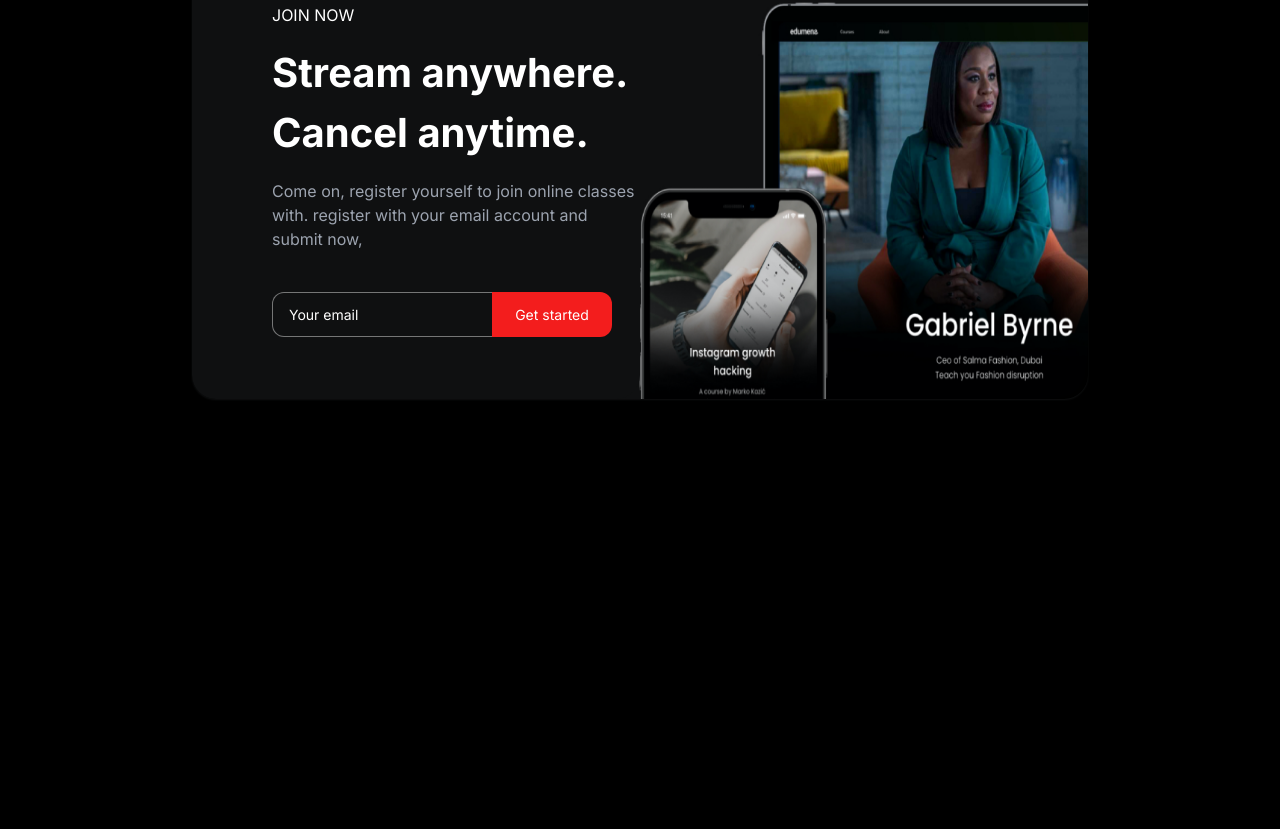
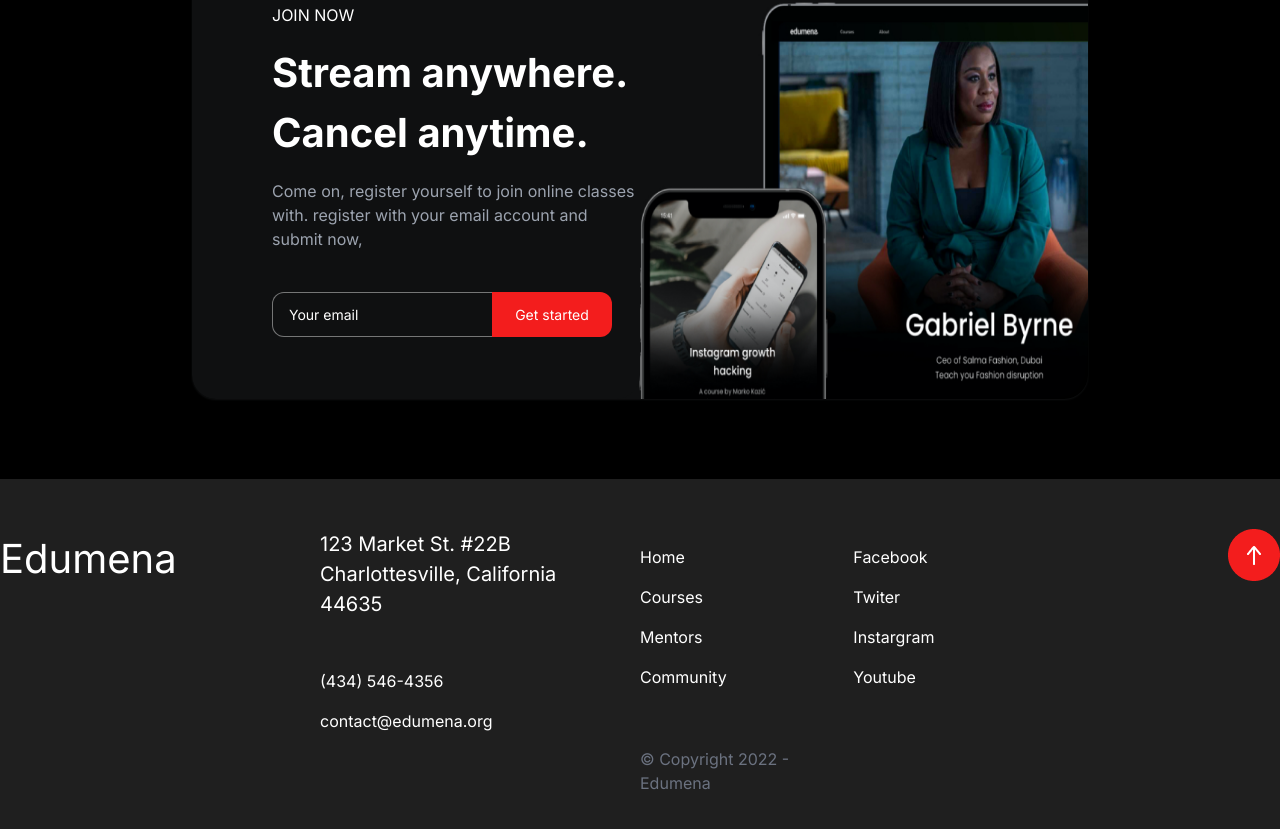
Before and after one commit to ladraniamine/courses-platform, a React (Create React App) app: page / in a window 1280 px wide. Shown: the part 9033-9862 px from the top of the page. Before the commit the page ends 9512 px from the top, so only its background shows below. Built offline with nearby package versions, Linux system fonts and the light colour scheme.

Commit message:
add footer

```diff
--- a/src/App.js
+++ b/src/App.js
@@ -3,6 +3,7 @@ import "./app.css"
 import Header from './component/Header';
 import About from './container/About';
 import Client from './container/Client';
+import Footer from './container/Footer';
 import Home from './container/Home';
 import Mentor from './container/Mentor';
 
@@ -10,11 +11,12 @@ const App = () => {
 
   return (
   <div  className='text-center'>
-   <Header/>
+   <Header />
    <Home />
    <About />
    <Mentor />
    <Client />
+   <Footer />
   </div>
   );
 };
--- /dev/null
+++ b/src/container/Footer.jsx
@@ -0,0 +1,37 @@
+import React from 'react'
+
+const Footer = () => {
+  return (
+    <div className='text-white bg-[#1F1F1F] py-[50px] '>
+      <div className="container m-auto grid grid-cols-12">
+        <div className='col-span-3 text-bold text-[40px] text-start'>
+        Edumena
+        </div>
+        <div className='col-span-3 text-start'>
+          <span className='block w-[250px] text-[20px]'>123 Market St. #22B Charlottesville, California 44635</span>
+          <span className='block mt-[50px]'>(434) 546-4356</span>
+          <span className='block mt-[16px]'>contact@edumena.org</span>
+        </div>
+        <div className='col-span-2 text-start'>
+          <a  href="#yourLink" className='block mt-[16px]'>Home</a>
+          <a  href="#yourLink" className='block mt-[16px]'>Courses</a>
+          <a  href="#yourLink" className='block mt-[16px]'>Mentors</a>
+          <a  href="#yourLink" className='block mt-[16px]'>Community</a>
+          <span className='block mt-[58px] text-gray-500'>© Copyright 2022 - Edumena</span>
+
+        </div>
+        <div className='col-span-2 text-start'>
+          <a  href="#yourLink" className='block mt-[16px]'>Facebook</a>
+          <a  href="#yourLink" className='block mt-[16px]'>Twiter</a>
+          <a  href="#yourLink" className='block mt-[16px]'>Instargram</a>
+          <a  href="#yourLink" className='block mt-[16px]'>Youtube</a>
+        </div>
+        <div className='col-span-2 flex items-start justify-end'>
+          <img src={require("../assets/Uparrow.png")} alt="img" />
+        </div>
+      </div>
+    </div>
+  )
+}
+
+export default Footer
```
Also changed, not shown: src/assets/Uparrow.png (added).
